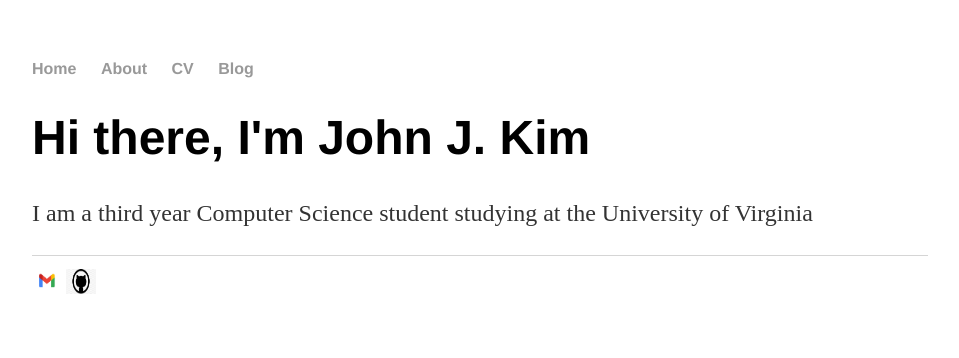
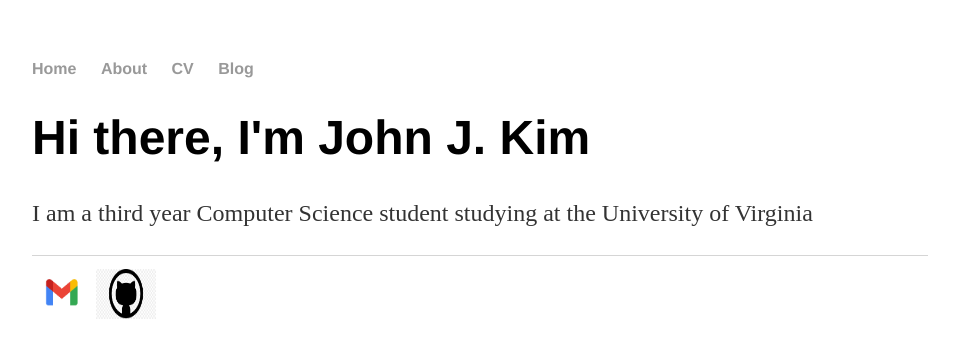
Before and after one commit to JohnKim08/JohnKim08.github.io, a Jekyll site: the page built from index.html, in a window 1280 px wide. Shown: the top 358 px of the page, without its empty margins (160-1119 px from the left). Built offline with Jekyll 4.4.1, drawn with Linux system fonts in a browser that asks for light colours.

Commit message:
Just Logos

```diff
--- a/_layouts/default.html
+++ b/_layouts/default.html
@@ -22,10 +22,10 @@
 			<footer>
 	    		<ul>
 					<a href="mailto:jjk3crr@virginia.edu">
-					<img src="/JohnKim08.github.io/pictures/Gmail-logo.png" alt="GMAIL Logo" width="30" height="25">
+					<img src="/JohnKim08.github.io/pictures/Gmail-logo.png" alt="GMAIL Logo" width="60" height="50">
 					</a>
 					<a href="https://github.com/JohnKim08">
-					<img src="/JohnKim08.github.io/pictures/githublogo.jpg" alt= "Github" width="30" height = "25">
+					<img src="/JohnKim08.github.io/pictures/githublogo.jpg" alt= "Github" width="60" height = "50">
 	        		</a>
 				</ul>
 			</footer>
```
